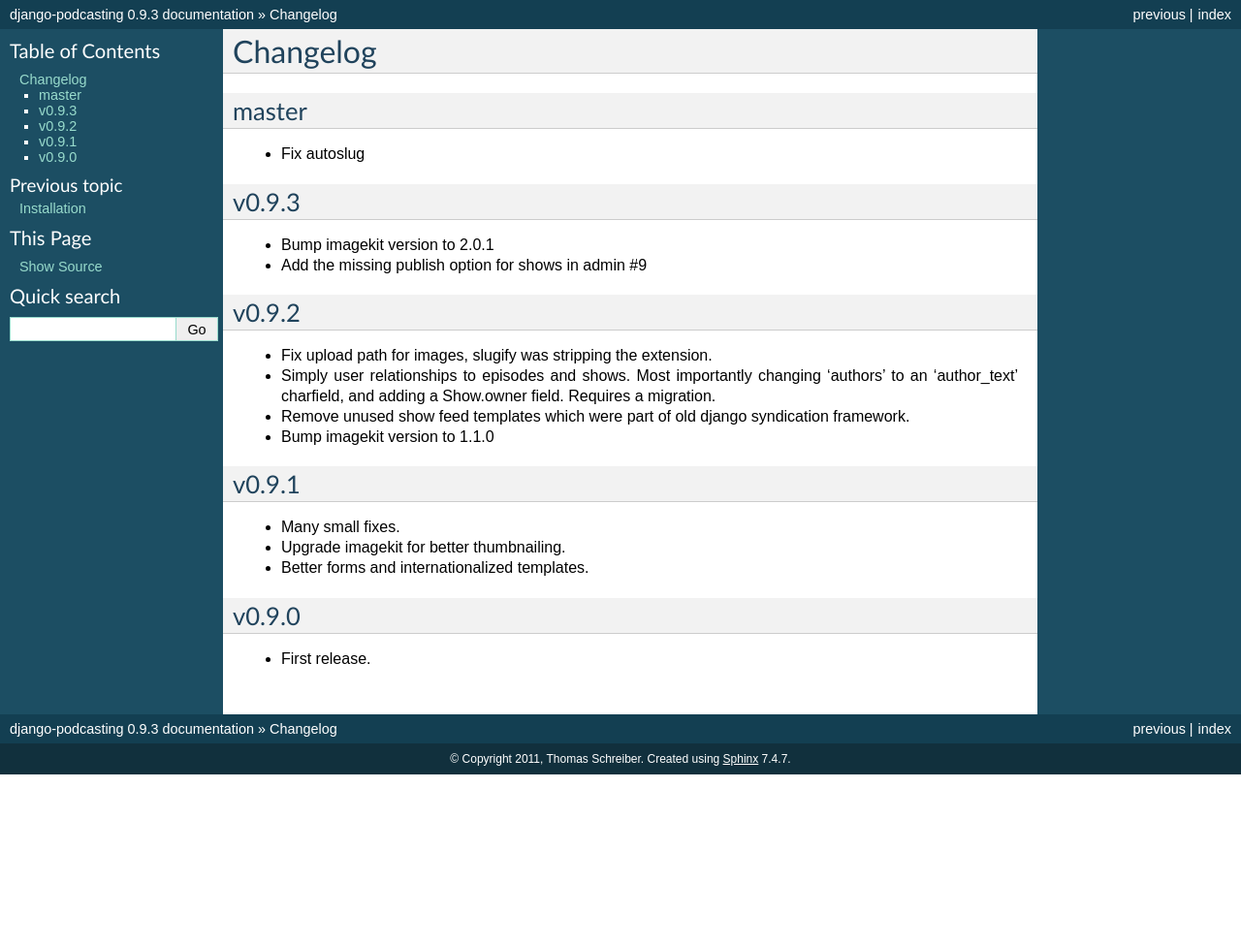
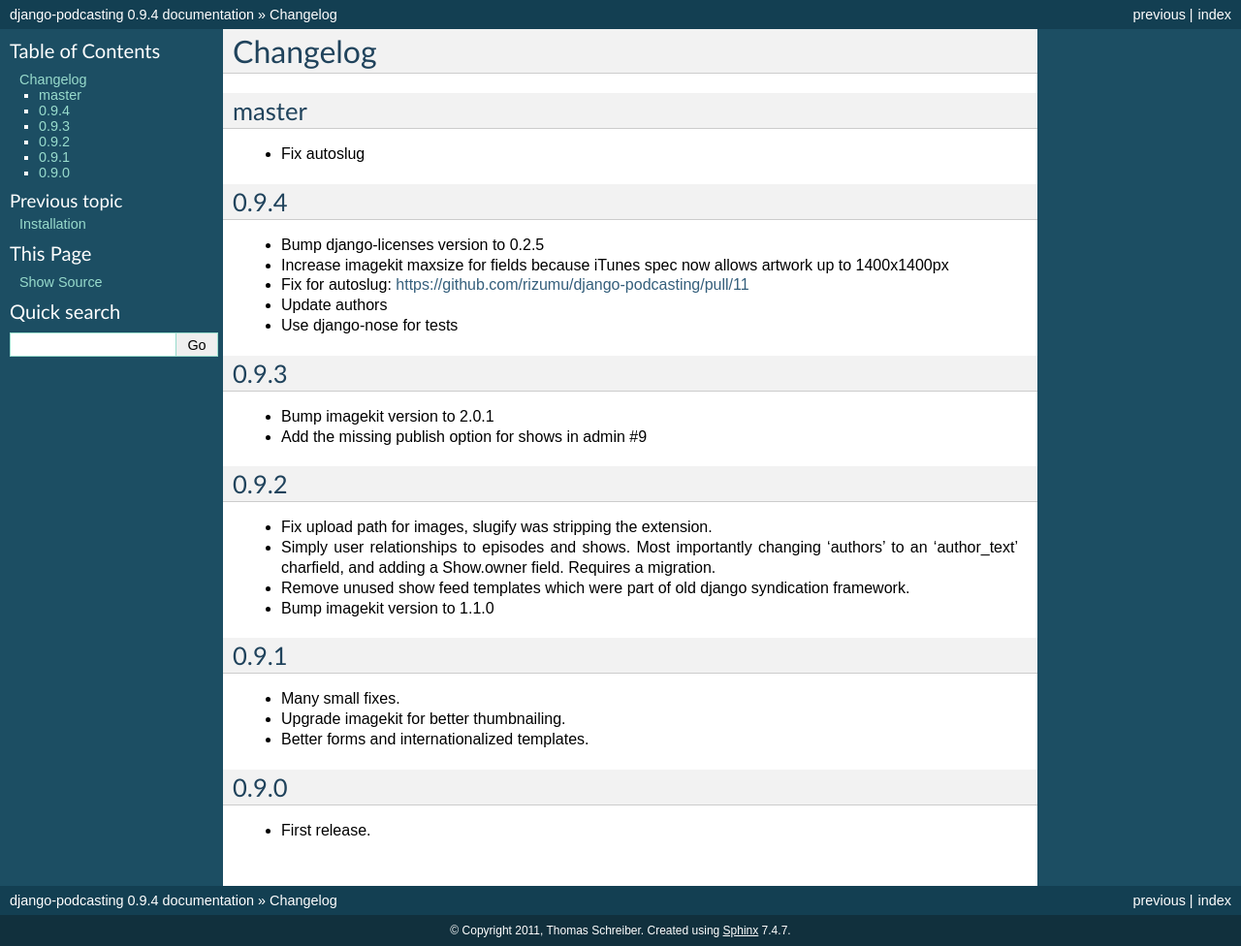
Before and after one commit to rizumu/django-podcasting, a Sphinx documentation site: the page built from docs/changelog.rst, in a window 1280 px wide. Shown: the whole page at 97% size. Built offline with Sphinx 7.4.7, drawn with Linux system fonts in a browser that asks for light colours; before the commit the page ends 900 px from its top, so only the background shows below that.

Commit message:
bump django-licenses version and prepare for new release

```diff
--- a/docs/changelog.rst
+++ b/docs/changelog.rst
@@ -4,13 +4,22 @@
 ------
 - Fix autoslug
 
-v0.9.3
+0.9.4
+-------
+- Bump django-licenses version to 0.2.5
+- Increase imagekit maxsize for fields because iTunes spec now allows
+  artwork up to 1400x1400px
+- Fix for autoslug: https://github.com/rizumu/django-podcasting/pull/11
+- Update authors
+- Use django-nose for tests
+
+0.9.3
 ------
 - Bump imagekit version to 2.0.1
 
 - Add the missing publish option for shows in admin #9
 
-v0.9.2
+0.9.2
 ------
 
 - Fix upload path for images, slugify was stripping the extension.
@@ -24,7 +33,7 @@
 
 - Bump imagekit version to 1.1.0
 
-v0.9.1
+0.9.1
 ------
 
 - Many small fixes.
@@ -33,7 +42,7 @@
 
 - Better forms and internationalized templates.
 
-v0.9.0
+0.9.0
 ------
 
 - First release.
--- a/docs/conf.py
+++ b/docs/conf.py
@@ -48,9 +48,9 @@
 # built documents.
 #
 # The short X.Y version.
-version = '0.9.3'
+version = '0.9.4'
 # The full version, including alpha/beta/rc tags.
-release = '0.9.3'
+release = '0.9.4'
 
 # The language for content autogenerated by Sphinx. Refer to documentation
 # for a list of supported languages.
--- a/podcasting/__init__.py
+++ b/podcasting/__init__.py
@@ -1,6 +1,6 @@
 # If you change this version, change it also in docs/conf.py
 # Packging guide: http://guide.python-distribute.org/quickstart.html
-VERSION = (0, 9, 3, "f", 0) # following PEP 386
+VERSION = (0, 9, 4, "f", 0) # following PEP 386
 DEV_N = None
 
 
--- a/setup.py
+++ b/setup.py
@@ -111,7 +111,7 @@
     packages=find_packages(),
     package_data=find_package_data("podcasting", only_in_packages=False),
     install_requires=[
-        "django-licenses==0.2.3",
+        "django-licenses==0.2.5",
     ],
     tests_require=[
         "django-nose==1.0",
```
